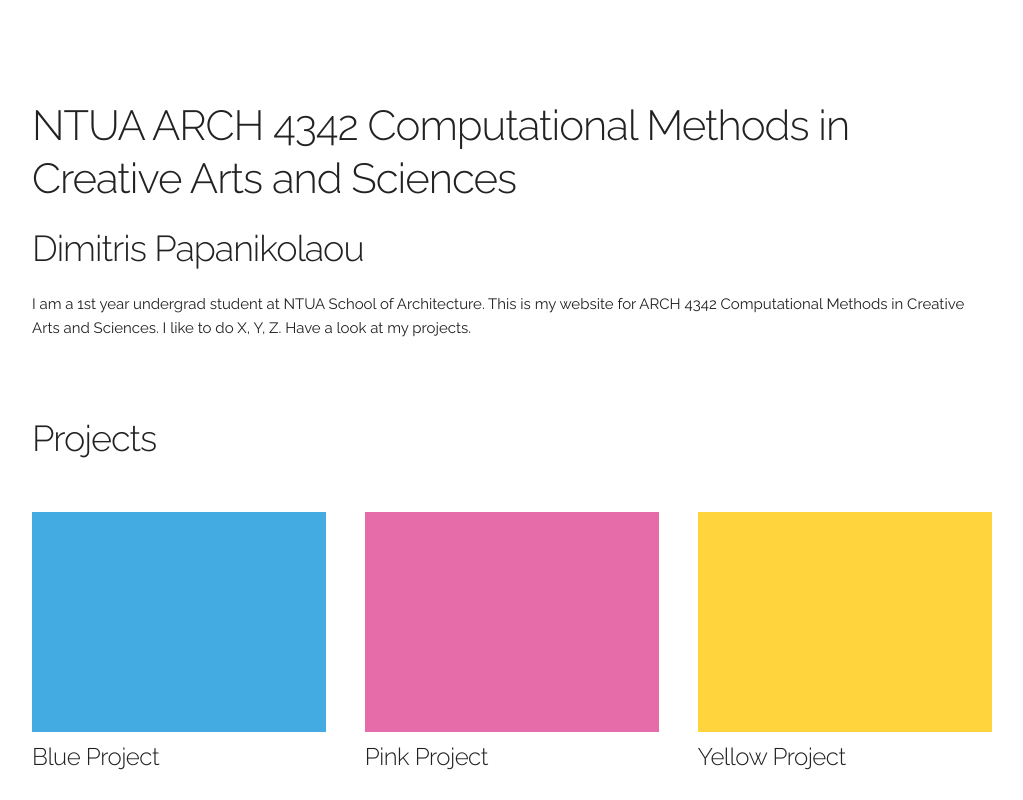
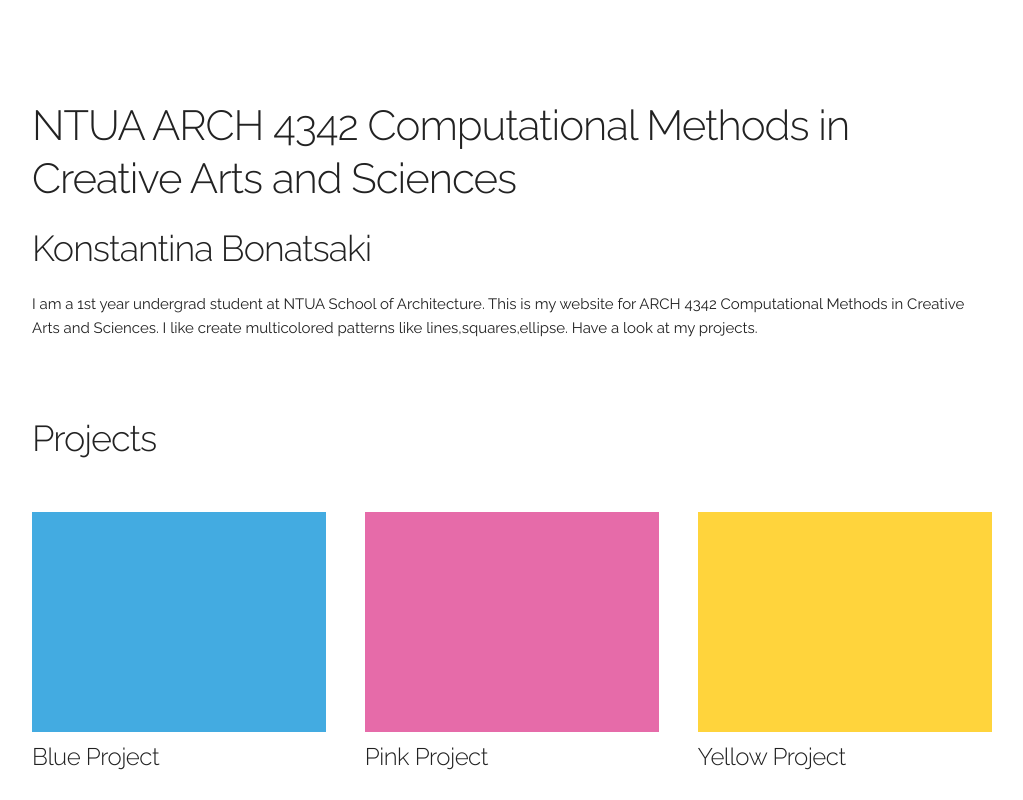
Before and after one commit to kbonatsaki/04_webpage_template_using_skeleton, a plain HTML site: page index.html in a window 1280 px wide. Shown: the top 800 px of the page, without its empty margins (128-1151 px from the left). Drawn offline with Linux system fonts and the light colour scheme.

Commit message:
change name and paragraph on html

```diff
--- a/index.html
+++ b/index.html
@@ -28,8 +28,8 @@
     </div>
 
     <div id="student_info" class="row half-bottom" >
-      <h3>Dimitris Papanikolaou</h3>
-      <p>I am a 1st year undergrad student at NTUA School of Architecture. This is my website for ARCH 4342 Computational Methods in Creative Arts and Sciences. I like to do X, Y, Z. Have a look at my projects. </p>
+      <h3>Konstantina Bonatsaki</h3>
+      <p>I am a 1st year undergrad student at NTUA School of Architecture. This is my website for ARCH 4342 Computational Methods in Creative Arts and Sciences. I like create multicolored patterns like lines,squares,ellipse. Have a look at my projects. </p>
     </div>
 
   </div>
```
